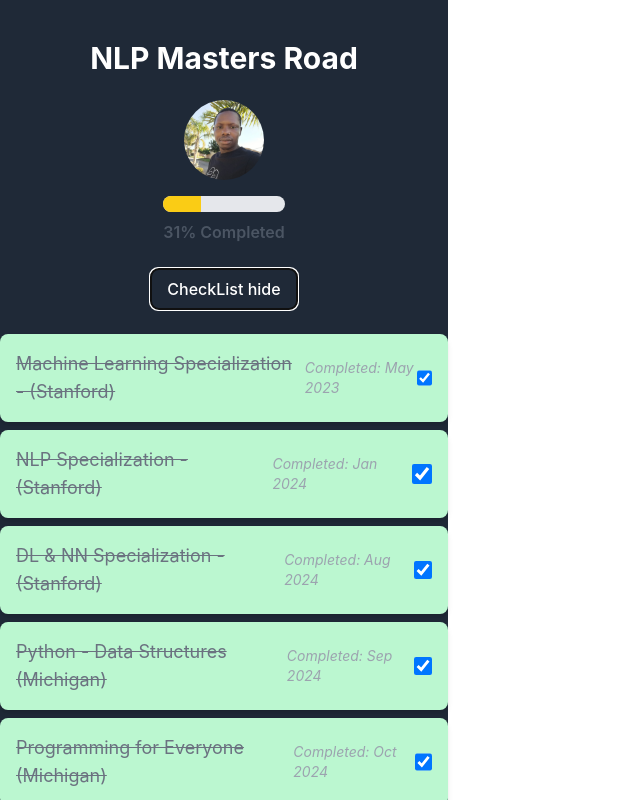
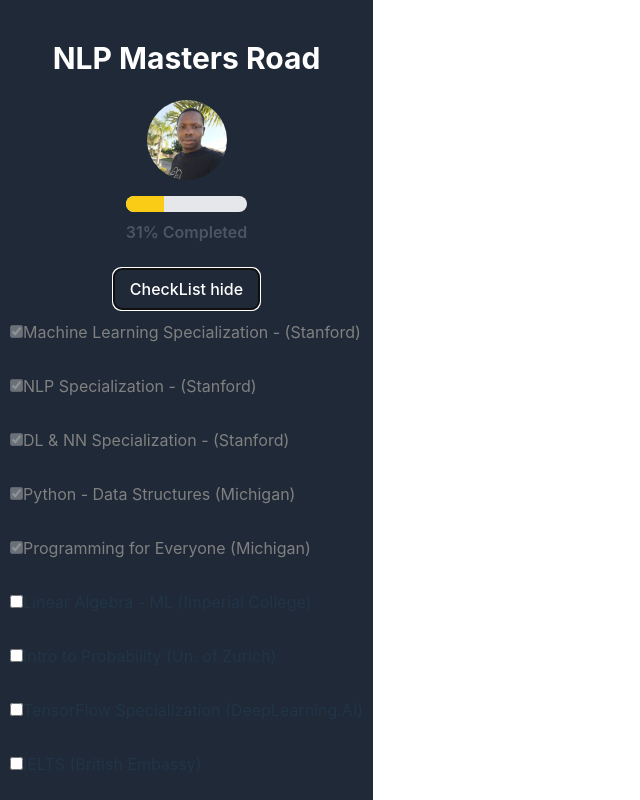
Before and after one commit to Abiton198/progress_tracker_masters, a React (Vite) app: page / in a window 1280 px wide. Both pictures are taken after a click on the button "Show CheckList". Shown: the top 800 px of the page, without its empty margins (0-640 px from the left). Built offline with nearby package versions, Linux system fonts and the light colour scheme.

Commit message:
pop-up on hover on checklist and disable checklist editability on view by user

```diff
--- a/src/components/toDoList.jsx
+++ b/src/components/toDoList.jsx
@@ -1,62 +1,63 @@
 import PropTypes from "prop-types";
+import { useState } from "react";
+
 /**
  * TodoList Component
- * Displays a list of tasks with options to mark them as complete or incomplete.
- *
- * Props:
- * - tasks (Array): List of task objects, each containing `id`, `text`, `completed`, and `dateCompleted`.
- * - toggleTaskCompletion (Function): Callback to toggle the completion status of a task.
+ * Displays a list of tasks with a hoverable summary popup.
  */
 const TodoList = ({ tasks, toggleTaskCompletion }) => {
+  // State to manage the ID of the task being hovered or touched
+  const [hoveredTaskId, setHoveredTaskId] = useState(null);
+
   return (
-    <div className="w-full max-w-md mt-6">
+    <div className="todo-list">
+      <ul>
         {tasks.map((task) => (
-        <div
+          <li
             key={task.id}
-          onClick={() => toggleTaskCompletion(task.id)}
-          className={`p-4 mb-2 rounded-lg shadow-md flex items-center justify-between
-            cursor-pointer ${task.completed ? 'bg-green-200' : 'bg-white'}`}
+            className={`task-item ${task.completed ? "completed" : ""}`}
+            onMouseEnter={() => setHoveredTaskId(task.id)} // Show popup on hover
+            onMouseLeave={() => setHoveredTaskId(null)} // Hide popup when cursor leaves
           >
-          {/* Task text with optional line-through for completed tasks */}
-          <span
-            className={`text-lg ${task.completed ? 'line-through text-gray-500' : ''}`}
-          >
-            {task.text}
-          </span>
-
-          {/* Display the date of completion if the task is completed */}
-          {task.completed && (
-            <span className="text-sm text-gray-400 italic">
-              {task.dateCompleted ? `Completed: ${task.dateCompleted}` : ''}
-            </span>
-          )}
-
-          {/* Checkbox for task completion */}
+            <label>
+              {/* Checkbox is disabled if the task is completed */}
               <input
                 type="checkbox"
                 checked={task.completed}
-            onChange={() => toggleTaskCompletion(task.id)}
-            className="h-5 w-5 cursor-pointer"
-            onClick={(e) => e.stopPropagation()} // Prevent triggering the parent click handler
+                onChange={() => !task.completed && toggleTaskCompletion(task.id)}
+                disabled={task.completed}
               />
+              {task.text}
+            </label>
+
+            {/* Popup for program summary */}
+            {hoveredTaskId === task.id && (
+              <div
+                className="popup-summary"
+                onClick={() => setHoveredTaskId(null)} // Hide popup on click
+              >
+                {task.completed
+                  ? `Completed on: ${task.dateCompleted || "N/A"}`
+                  : "This program is not yet completed."}
               </div>
+            )}
+          </li>
         ))}
+      </ul>
     </div>
   );
 };
 
-
-// Define PropTypes for the component
 TodoList.propTypes = {
   tasks: PropTypes.arrayOf(
     PropTypes.shape({
-      id: PropTypes.number.isRequired, // Task ID must be a number
-      text: PropTypes.string.isRequired, // Task text must be a string
-      completed: PropTypes.bool.isRequired, // Completed status must be a boolean
-      dateCompleted: PropTypes.string, // Date completed is optional but must be a string if present
+      id: PropTypes.number.isRequired,
+      text: PropTypes.string.isRequired,
+      completed: PropTypes.bool.isRequired,
+      dateCompleted: PropTypes.string,
     })
-  ).isRequired, // tasks must be an array of task objects
-  toggleTaskCompletion: PropTypes.func.isRequired, // Must be a function
+  ).isRequired,
+  toggleTaskCompletion: PropTypes.func.isRequired,
 };
 
 export default TodoList;
--- a/src/index.css
+++ b/src/index.css
@@ -62,6 +62,8 @@
   outline: 4px auto -webkit-focus-ring-color;
 }
 
+/* ######################################################################################################################### */
+
 @media (prefers-color-scheme: light) {
   :root {
     color: #213547;
@@ -75,14 +77,7 @@
   }
 }
 
-/* w-full h-full rounded-full object-cover border-4 border-gray-200 shadow-lg */
-.image{
-width: 100px;
-height: 100px;
-border-radius: 50%;
-box-shadow: #747bff;
-border: #213547;
-}
+/* ############################################################################################################# */
 
 /* Progress Bar Image */
 /* Container for the progress bar and image */
@@ -132,3 +127,45 @@
   font-weight: 600;
   color: #4b5563; /* Dark gray */
 }
+
+/* Disable Checklist box  */
+.task-item.completed {
+  /* text-decoration: line-through; */
+  color: gray;
+}
+
+.task-item input[type="checkbox"]:disabled {
+  cursor: not-allowed;
+  opacity: 0.6;
+}
+
+/* ####################################################################################################### */
+
+/* POP-UP SUMMARY */
+/* Task item styling */
+.task-item {
+  position: relative;
+  margin-bottom: 10px;
+  padding: 10px;
+}
+
+/* Popup styling */
+.popup-summary {
+  position: absolute;
+  top: 100%;
+  left: 50%;
+  transform: translateX(-50%);
+  background-color: #333;
+  color: #fff;
+  padding: 8px 12px;
+  border-radius: 6px;
+  white-space: nowrap;
+  box-shadow: 0 4px 6px rgba(0, 0, 0, 0.1);
+  cursor: pointer; /* Indicates interactivity */
+  z-index: 1000;
+}
+
+/* Hide the popup on hover leave or touch */
+.popup-summary:active {
+  display: none;
+}
```
Lines whose indentation alone changed are shown as unchanged.
